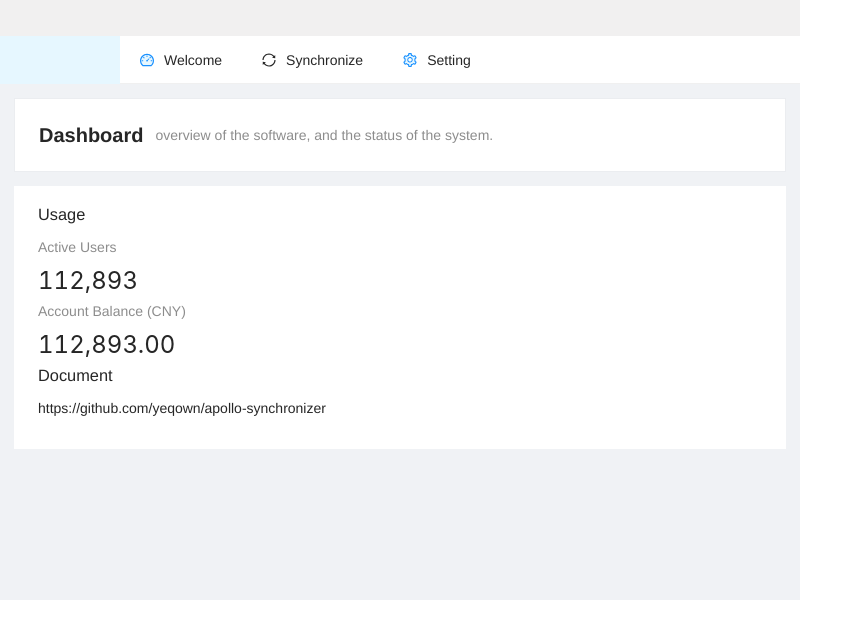
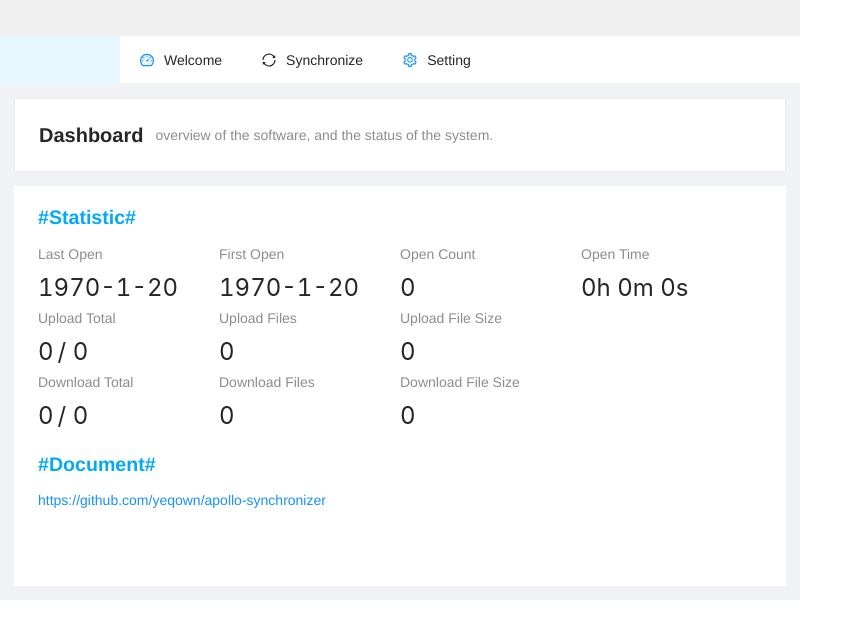
Before and after one commit to yeqown/apollo-synchronizer, a Vue app in the folder cmd/gui/frontend/: page /#/dashboard in a window 1280 px wide. Shown: the top 638 px of the page, without its empty margins (0-863 px from the left). Built offline with nearby package versions, Linux system fonts and the light colour scheme.

Commit message:
feat(cmd/gui): dashboard page

```diff
--- a/cmd/gui/frontend/src/interact/index.js
+++ b/cmd/gui/frontend/src/interact/index.js
@@ -1,3 +1,26 @@
 import { loadSetting, saveSetting } from './setting';
 
-export { loadSetting, saveSetting };
+const loadStatistics = () => {
+    if (window.go && window.go.backend && window.go.backend.App && window.go.backend.App.LoadStatistics) {
+        return window.go.backend.App.LoadStatistics();
+    }
+
+    return Promise.resolve({
+        lastOpenTs: new Date().getTime() / 1000,
+        firstOpenTs: new Date().getTime() / 1000,
+        openCount: 0,
+        openTime: 0,
+
+        uploadCount: 0,
+        uploadFileCount: 0,
+        uploadFileSize: 0,
+        uploadFailedCount: 0,
+
+        downloadCount: 0,
+        downloadFileCount: 0,
+        downloadFileSize: 0,
+        downloadFailedCount: 0,
+    });
+};
+
+export { loadSetting, saveSetting, loadStatistics };
--- /dev/null
+++ b/cmd/gui/frontend/src/utils/time.js
@@ -0,0 +1,28 @@
+/*
+    * @param {number} ts
+    * @return {string}
+    * @example
+    * formatTs(1547782400) // "2019-01-01 00:00:00"
+    */
+const formatTs = (ts) => {
+    const date = new Date(ts);
+
+    // parse ts in format "2019-01-01T00:00:00.000Z"
+    return `${date.getFullYear()}-${date.getMonth() + 1}-${date.getDate()} ${date.getHours()}:${date.getMinutes()}:${date.getSeconds()}`;
+}
+
+/*
+    * @param {number} seconds
+    * @return {string}
+    * @example
+    * humanizeTime(1547782400) // "1h 0m 0s"
+    */
+const humanizeTime = (seconds) => {
+    const secs = Math.floor(seconds % 60);
+    const mins = Math.floor((seconds / 60) % 60);
+    const hrs = Math.floor(seconds / 3600);
+
+    return `${hrs}h ${mins}m ${secs}s`;
+}
+
+export { humanizeTime, formatTs };
--- a/cmd/gui/frontend/src/views/Dashboard.vue
+++ b/cmd/gui/frontend/src/views/Dashboard.vue
@@ -11,25 +11,95 @@
     ></a-page-header>
 
     <!-- dashboard content -->
-    <div style="text-align: left; background: #fff; padding: 16px 24px">
-      <!-- usage section -->
+    <div
+      style="
+        text-align: left;
+        background: #fff;
+        padding: 16px 24px;
+        height: 400px;
+      "
+    >
+      <!-- statistics section -->
       <div>
-        <h3>Usage</h3>
-        <a-statistic
-          title="Active Users"
-          :value="112893"
-          style="margin-right: 50px"
-        />
-        <a-statistic
-          title="Account Balance (CNY)"
-          :precision="2"
-          :value="112893"
-        />
+        <h3 style="color: #03a9f4; font-weight: bold; font-size: 1.4em">
+          #Statistic#
+        </h3>
+        <div class="statistics-container">
+          <a-statistic
+            title="Last Open"
+            :value="_formatTs(statistics.lastOpenTs)"
+            class="statistics-item"
+          />
+          <a-statistic
+            title="First Open"
+            :value="_formatTs(statistics.firstOpenTs)"
+            class="statistics-item"
+          />
+          <a-statistic
+            title="Open Count"
+            :value="statistics.openCount"
+            class="statistics-item"
+          />
+          <a-statistic
+            title="Open Time"
+            :value="_humanizeTime(statistics.openTime)"
+            class="statistics-item"
+          />
+        </div>
+
+        <!-- upload -->
+        <div class="statistics-container">
+          <a-statistic
+            title="Upload Total"
+            :value="statistics.uploadFailedCount"
+            class="statistics-item"
+          >
+            <template #suffix>
+              <span> {{ `/ ${statistics.uploadCount}` }} </span>
+            </template>
+          </a-statistic>
+          <a-statistic
+            title="Upload Files"
+            :value="statistics.uploadFileCount"
+            class="statistics-item"
+          />
+          <a-statistic
+            title="Upload File Size"
+            :value="statistics.uploadFileSize"
+            class="statistics-item"
+          />
+        </div>
+
+        <!-- download -->
+        <div class="statistics-container">
+          <a-statistic
+            title="Download Total"
+            :value="statistics.downloadFailedCount"
+            class="statistics-item"
+          >
+            <template #suffix>
+              <span> {{ `/ ${statistics.downloadCount}` }} </span>
+            </template>
+          </a-statistic>
+          <a-statistic
+            title="Download Files"
+            :value="statistics.downloadFileCount"
+            class="statistics-item"
+          />
+          <a-statistic
+            title="Download File Size"
+            :value="statistics.downloadFileSize"
+            class="statistics-item"
+          />
+        </div>
       </div>
+
       <!-- document section -->
-      <div>
-        <h3>Document</h3>
-        <p>https://github.com/yeqown/apollo-synchronizer</p>
+      <div style="margin-top: 1em">
+        <h3 style="color: #03a9f4; font-weight: bold; font-size: 1.4em">
+          #Document#
+        </h3>
+        <a>https://github.com/yeqown/apollo-synchronizer</a>
       </div>
     </div>
     <!-- dashboard content end here -->
@@ -37,12 +107,75 @@
 </template>
 
 <script>
+import { loadStatistics } from "../interact/index";
+import { formatTs, humanizeTime } from "../utils/time";
 import { Statistic, PageHeader } from "ant-design-vue";
+import { notificationError } from "../utils/notification";
+
 export default {
   name: "Dashboard",
   components: {
     APageHeader: PageHeader,
     AStatistic: Statistic,
   },
+  data() {
+    return {
+      statistics: {
+        lastOpenTs: 0,
+        firstOpenTs: 0,
+        openCount: 0,
+        openTime: 0,
+
+        uploadCount: 0,
+        uploadFileCount: 0,
+        uploadFileSize: 0,
+        uploadFailedCount: 0,
+
+        downloadCount: 0,
+        downloadFileCount: 0,
+        downloadFileSize: 0,
+        downloadFailedCount: 0,
+      },
+    };
+  },
+  methods: {
+    _humanizeTime(ts) {
+      return humanizeTime(ts);
+    },
+    _formatTs(ts) {
+      return formatTs(ts);
+    },
+  },
+  mounted() {
+    loadStatistics().then(
+      (statistic) => {
+        this.statistics = statistic;
+      },
+      (error) => {
+        notificationError(error);
+      }
+    );
+  },
 };
 </script>
+
+<style scoped>
+.statistics-container {
+  display: flex;
+  flex-direction: row;
+  align-content: flex-start;
+}
+.statistics-item {
+  width: 181px;
+  height: 64px;
+  overflow: hidden;
+}
+
+.upload-text {
+  color: #52c41a;
+}
+
+.download-text {
+  color: #00bcd4;
+}
+</style>
```
Also changed, not shown: 1 other file (tests, documents, lock files or other folders).
